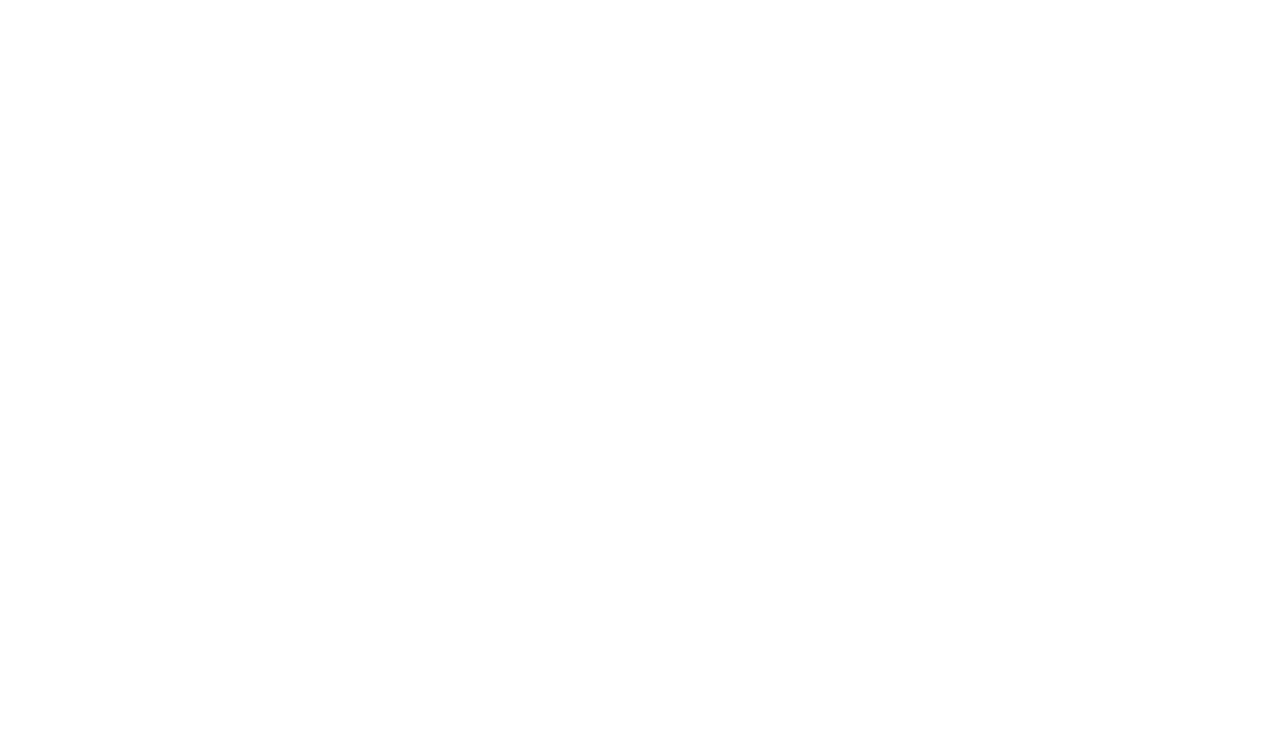
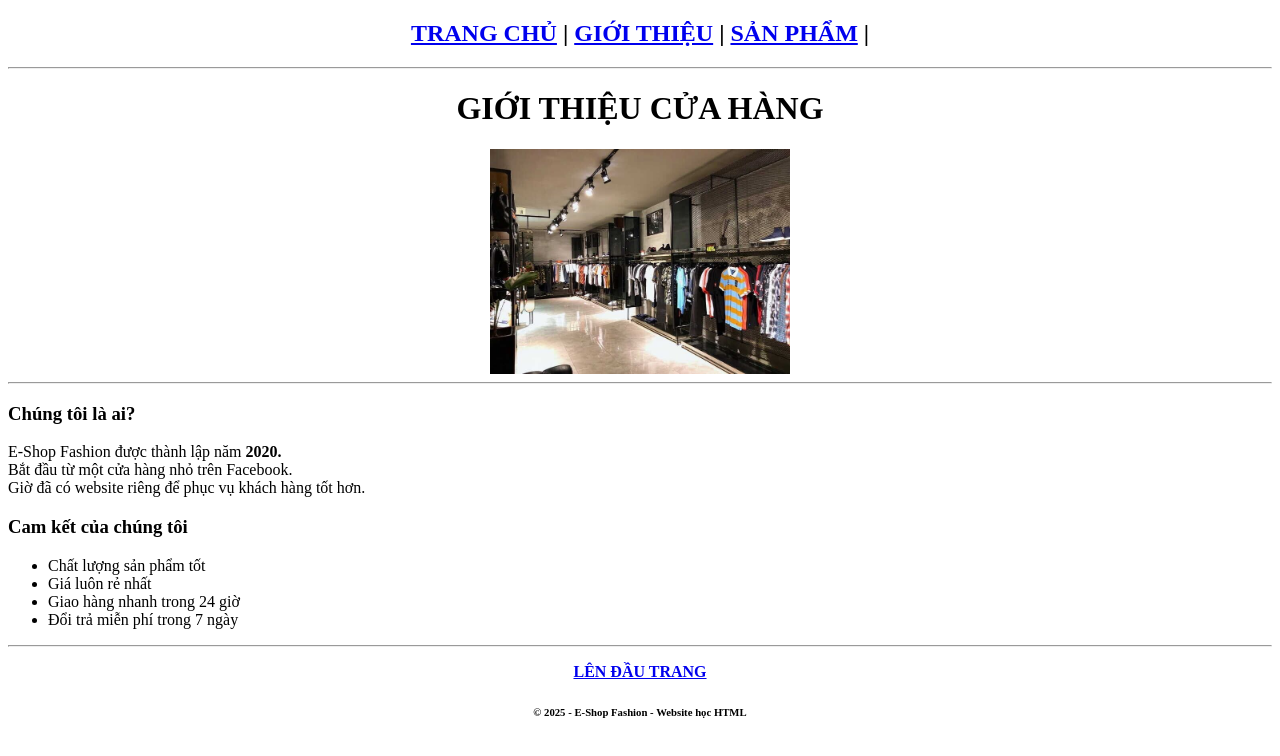
Before and after one commit to NguyenHai051053/baitapthuchanh5, a plain HTML site: page about.html in a window 1280 px wide. Drawn offline with Linux system fonts and the light colour scheme.

Commit message:
Sửa lần 1

```diff
--- a/about.html
+++ b/about.html
@@ -6,6 +6,35 @@
     <title>Giới thiệu</title>
 </head>
 <body>
-
+    <body>
+    <h2 style="text-align: center">
+      <a href="/index.html">TRANG CHỦ</a> |
+      <a href="/about.html">GIỚI THIỆU</a> |
+      <a href="/products.html">SẢN PHẨM</a> |
+    </h2>
+    <hr />
+    <h1 style="text-align: center;">GIỚI THIỆU CỬA HÀNG</h1>
+    <img src="/img/shop.jpg" alt="Cửa hàng" width="300" style="display: block; margin: 0 auto;">
+    <hr>
+    <h3>Chúng tôi là ai?</h3>
+    <p>
+        E-Shop Fashion được thành lập năm <b>2020.</b> <br>
+        Bắt đầu từ một cửa hàng nhỏ trên Facebook. <br>
+        Giờ đã có website riêng để phục vụ khách hàng tốt hơn.
+    </p>
+    <h3>Cam kết của chúng tôi</h3>
+    <ul>
+        <li>Chất lượng sản phẩm tốt</li>
+        <li>Giá luôn rẻ nhất</li>
+        <li>Giao hàng nhanh trong 24 giờ</li>
+        <li>Đổi trả miễn phí trong 7 ngày</li>
+    </ul>
+    <hr>
+      <p style="text-align: center">
+      <b><a href="#">LÊN ĐẦU TRANG</a></b>
+    </p>
+    <h6 style="text-align: center">
+      &copy; 2025 - E-Shop Fashion - Website học HTML
+    </h6>
 </body>
 </html>
```
